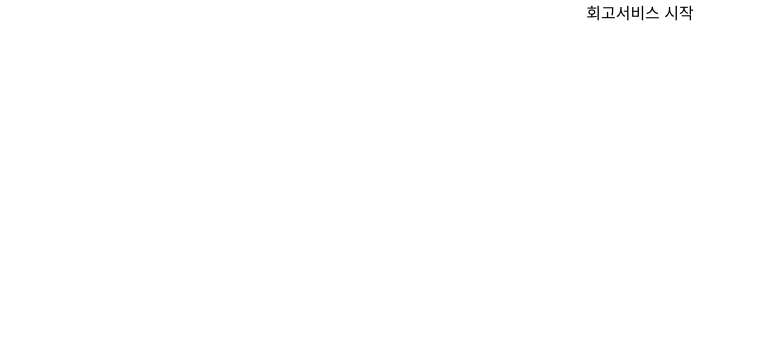
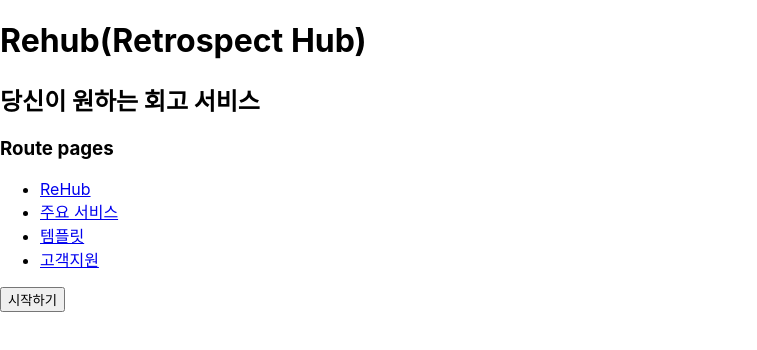
Before and after one commit to choorai/retrospect-frontend, a React (Create React App) app: page / in a window 1280 px wide. Shown: the top 350 px of the page, without its empty margins (0-757 px from the left). Built offline with nearby package versions, Linux system fonts and the light colour scheme; the HTML template or start-up script is replaced by a standard one.

Commit message:
RH-2 : 메인페이지 및 그 서브페이지들에 대한 route 정의 추가

```diff
--- a/src/App.tsx
+++ b/src/App.tsx
@@ -1,12 +1,24 @@
 import React from 'react';
+import { BrowserRouter as Router, Routes, Route } from 'react-router-dom';
 import './App.css';
+import HomePage from './pages/page';
+import CustomerSupportPage from './pages/customer_support/page';
+import OurStoryPage from './pages/our_story/page';
+import MainServicePage from './pages/main_service/page';
+import ReHubTemplatesPage from './pages/re_hub_templates/page';
 
-function App() {
+const App: React.FC = () => {
   return (
-    <div className="App">
-      <div>회고서비스 시작</div>
-    </div>
+    <Router>
+      <Routes>
+        <Route path="/" element={<HomePage />} />
+        <Route path="/main-service" element={<MainServicePage />} />
+        <Route path="/rehub-templates" element={<ReHubTemplatesPage />} />
+        <Route path="/our-story" element={<OurStoryPage />} />
+        <Route path="/customer-support" element={<CustomerSupportPage />} />
+      </Routes>
+    </Router>
   );
-}
+};
 
 export default App;
```
